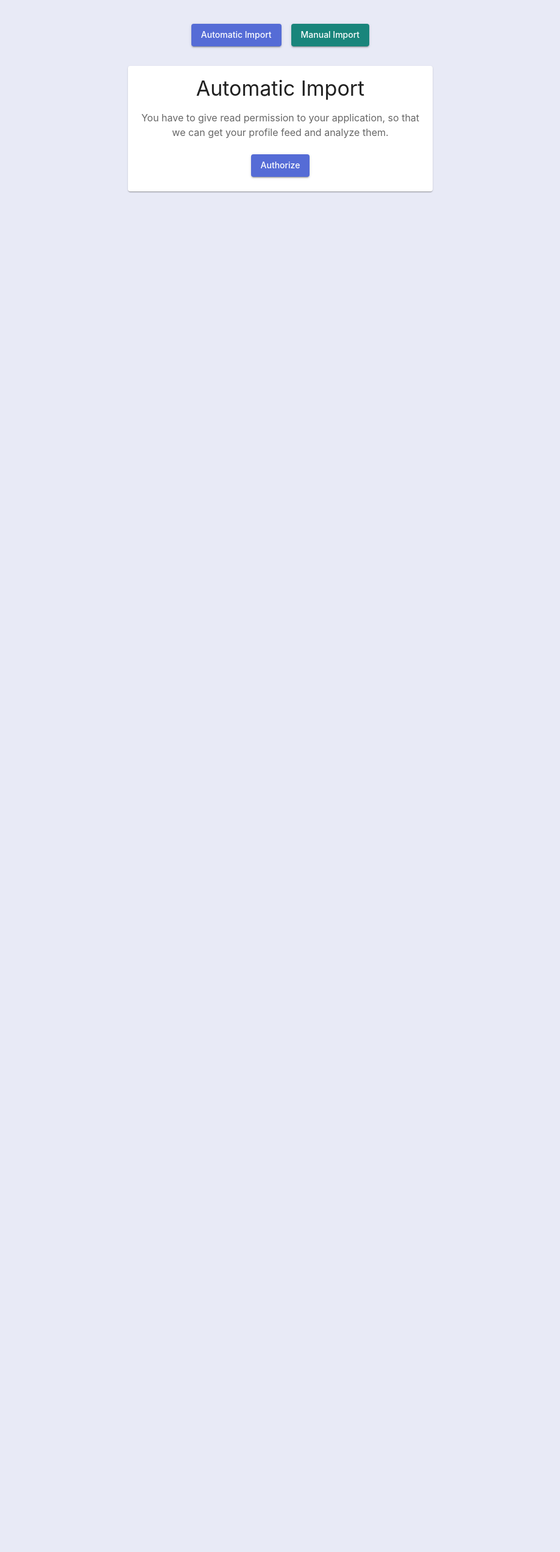
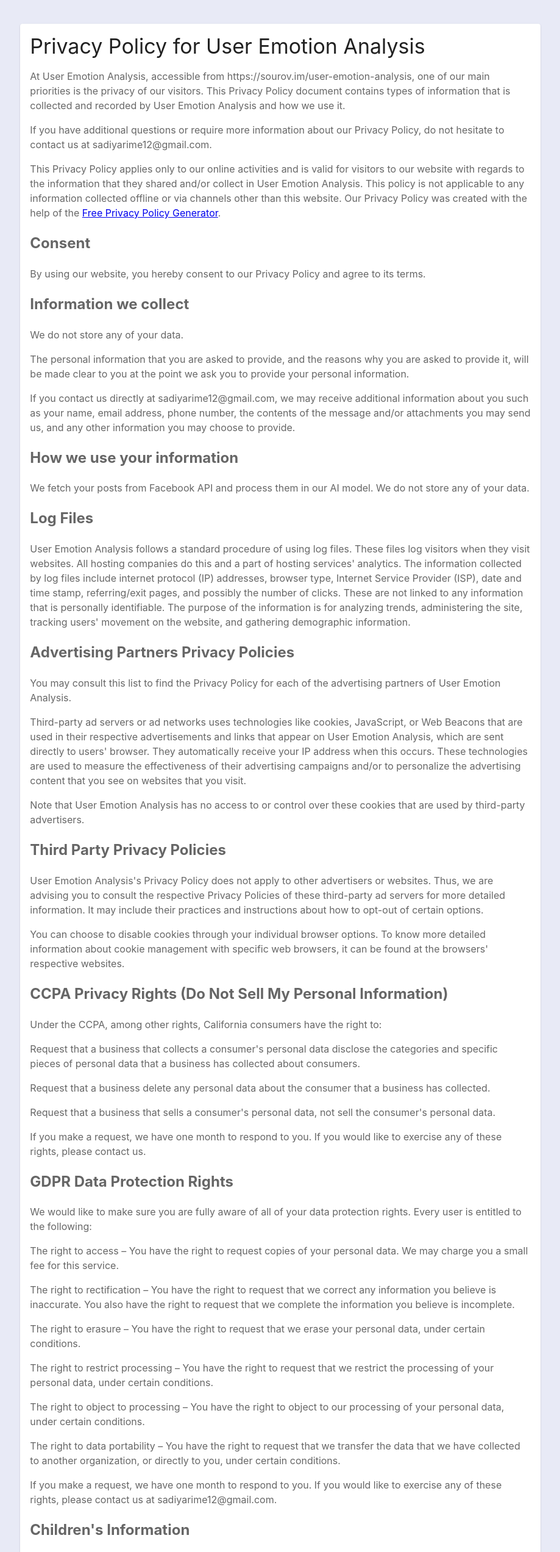
Before and after one commit to sourovroy/facebook-feed-emotion, a React (Create React App) app in the folder frontend/: page /privacy-policy in a window 1280 px wide. Shown: the part 161-2706 px from the top of the page at 61% size, without its empty margins (180-1099 px from the left). Before the commit the page ends 800 px from the top, so only its background shows below. Built offline with nearby package versions, Linux system fonts and the light colour scheme; no server answers.

Commit message:
Add privacy pages

```diff
--- a/frontend/package.json
+++ b/frontend/package.json
@@ -18,6 +18,7 @@
     "react-chartjs-2": "^4.0.0",
     "react-dom": "^17.0.2",
     "react-redux": "^7.2.6",
+    "react-router-dom": "^6.2.1",
     "react-scripts": "^5.0.0",
     "web-vitals": "^1.1.2"
   },
--- a/frontend/src/App.js
+++ b/frontend/src/App.js
@@ -1,12 +1,11 @@
 import Box from '@mui/material/Box';
 import Grid from '@mui/material/Grid';
+import { useEffect } from 'react';
+import { useRoutes } from "react-router-dom";
 
-import Output from './components/Output';
 import Header from './components/Header';
-import Importer from './components/Importer';
-
-import { useEffect } from 'react';
-import { useSelector } from 'react-redux';
+import Footer from './components/Footer';
+import routes from './routes';
 
 /**
  * Add script tag for Facebook
@@ -32,25 +31,26 @@
 }
 
 function App() {
-  const resultPage = useSelector((state) => state.process.resultPage);
-
   // Add Facebook SDK.
   useEffect(() => {
     loadFacebookSDK();
   }, []);
 
+  let elements = useRoutes(routes);
+
   return (
-    <div className="App">
+    <>
       <Grid container direction="row" justifyContent="center">
         <Grid item xs={8}>
-          <Box mt={2} mb={3}>
+          <Box mt={2}>
             <Header />
-
-            {resultPage ? <Output /> : <Importer />}
+            {elements}
           </Box>
         </Grid>
       </Grid>
-    </div>
+
+      <Footer />
+    </>
   );
 }
 
--- /dev/null
+++ b/frontend/src/components/Footer.js
@@ -0,0 +1,22 @@
+import { Link } from "react-router-dom";
+import { Box, Button } from '@mui/material';
+
+function Footer() {
+  return (
+    <Box
+      sx={{
+        bgcolor: 'background.footer',
+        textAlign: 'center'
+      }}
+      mt={3} pt={2} pb={2}
+    >
+      <Button color='secondary' size="small" to="/" component={Link}>Home</Button>
+      <span> | </span>
+      <Button color='secondary' size="small" to="/privacy-policy" component={Link}>Privacy Policy</Button>
+      <span> | </span>
+      <Button color='secondary' size="small" to="/user-data-deletion" component={Link}>User Data Deletion</Button>
+    </Box>
+  );
+}
+
+export default Footer;
--- a/frontend/src/index.js
+++ b/frontend/src/index.js
@@ -3,6 +3,7 @@
 import CssBaseline from '@mui/material/CssBaseline';
 import { ThemeProvider } from '@mui/material/styles';
 import { Provider } from 'react-redux'
+import { BrowserRouter } from "react-router-dom";
 
 import store from './store/index';
 import theme from './theme';
@@ -14,8 +15,10 @@
 ReactDOM.render(
   <Provider store={store}>
     <ThemeProvider theme={theme}>
-      <CssBaseline />
-      <App />
+      <BrowserRouter>
+        <CssBaseline />
+        <App />
+      </BrowserRouter>
     </ThemeProvider>
   </Provider>,
   document.getElementById('root')
--- /dev/null
+++ b/frontend/src/pages/Home.js
@@ -0,0 +1,15 @@
+import Output from '../components/Output';
+import Importer from '../components/Importer';
+import { useSelector } from 'react-redux';
+
+function Home() {
+  const resultPage = useSelector((state) => state.process.resultPage);
+
+  return (
+    <div>
+      {resultPage ? <Output /> : <Importer />}
+    </div>
+  );
+}
+
+export default Home;
--- /dev/null
+++ b/frontend/src/pages/PrivacyPolicy.js
@@ -0,0 +1,73 @@
+import { Card, CardContent, Typography } from '@mui/material';
+
+function PrivacyPolicy() {
+  return (
+    <Card>
+      <CardContent>
+        <Typography variant="h4" component="h1" mb={2}>Privacy Policy for User Emotion Analysis</Typography>
+        <Typography variant="body1" component="div" color="text.secondary">
+          <p>At User Emotion Analysis, accessible from https://sourov.im/user-emotion-analysis, one of our main priorities is the privacy of our visitors. This Privacy Policy document contains types of information that is collected and recorded by User Emotion Analysis and how we use it.</p>
+
+          <p>If you have additional questions or require more information about our Privacy Policy, do not hesitate to contact us at sadiyarime12@gmail.com.</p>
+
+          <p>This Privacy Policy applies only to our online activities and is valid for visitors to our website with regards to the information that they shared and/or collect in User Emotion Analysis. This policy is not applicable to any information collected offline or via channels other than this website. Our Privacy Policy was created with the help of the <a href="https://www.privacypolicygenerator.info">Free Privacy Policy Generator</a>.</p>
+
+          <h2>Consent</h2>
+
+          <p>By using our website, you hereby consent to our Privacy Policy and agree to its terms.</p>
+
+          <h2>Information we collect</h2>
+          <p>We do not store any of your data.</p>
+          <p>The personal information that you are asked to provide, and the reasons why you are asked to provide it, will be made clear to you at the point we ask you to provide your personal information.</p>
+          <p>If you contact us directly at sadiyarime12@gmail.com, we may receive additional information about you such as your name, email address, phone number, the contents of the message and/or attachments you may send us, and any other information you may choose to provide.</p>
+
+          <h2>How we use your information</h2>
+
+          <p>We fetch your posts from Facebook API and process them in our AI model. We do not store any of your data.</p>
+
+          <h2>Log Files</h2>
+
+          <p>User Emotion Analysis follows a standard procedure of using log files. These files log visitors when they visit websites. All hosting companies do this and a part of hosting services' analytics. The information collected by log files include internet protocol (IP) addresses, browser type, Internet Service Provider (ISP), date and time stamp, referring/exit pages, and possibly the number of clicks. These are not linked to any information that is personally identifiable. The purpose of the information is for analyzing trends, administering the site, tracking users' movement on the website, and gathering demographic information.</p>
+
+          <h2>Advertising Partners Privacy Policies</h2>
+          <p>You may consult this list to find the Privacy Policy for each of the advertising partners of User Emotion Analysis.</p>
+          <p>Third-party ad servers or ad networks uses technologies like cookies, JavaScript, or Web Beacons that are used in their respective advertisements and links that appear on User Emotion Analysis, which are sent directly to users' browser. They automatically receive your IP address when this occurs. These technologies are used to measure the effectiveness of their advertising campaigns and/or to personalize the advertising content that you see on websites that you visit.</p>
+          <p>Note that User Emotion Analysis has no access to or control over these cookies that are used by third-party advertisers.</p>
+
+          <h2>Third Party Privacy Policies</h2>
+
+          <p>User Emotion Analysis's Privacy Policy does not apply to other advertisers or websites. Thus, we are advising you to consult the respective Privacy Policies of these third-party ad servers for more detailed information. It may include their practices and instructions about how to opt-out of certain options. </p>
+
+          <p>You can choose to disable cookies through your individual browser options. To know more detailed information about cookie management with specific web browsers, it can be found at the browsers' respective websites.</p>
+
+          <h2>CCPA Privacy Rights (Do Not Sell My Personal Information)</h2>
+
+          <p>Under the CCPA, among other rights, California consumers have the right to:</p>
+          <p>Request that a business that collects a consumer's personal data disclose the categories and specific pieces of personal data that a business has collected about consumers.</p>
+          <p>Request that a business delete any personal data about the consumer that a business has collected.</p>
+          <p>Request that a business that sells a consumer's personal data, not sell the consumer's personal data.</p>
+          <p>If you make a request, we have one month to respond to you. If you would like to exercise any of these rights, please contact us.</p>
+
+          <h2>GDPR Data Protection Rights</h2>
+
+          <p>We would like to make sure you are fully aware of all of your data protection rights. Every user is entitled to the following:</p>
+          <p>The right to access – You have the right to request copies of your personal data. We may charge you a small fee for this service.</p>
+          <p>The right to rectification – You have the right to request that we correct any information you believe is inaccurate. You also have the right to request that we complete the information you believe is incomplete.</p>
+          <p>The right to erasure – You have the right to request that we erase your personal data, under certain conditions.</p>
+          <p>The right to restrict processing – You have the right to request that we restrict the processing of your personal data, under certain conditions.</p>
+          <p>The right to object to processing – You have the right to object to our processing of your personal data, under certain conditions.</p>
+          <p>The right to data portability – You have the right to request that we transfer the data that we have collected to another organization, or directly to you, under certain conditions.</p>
+          <p>If you make a request, we have one month to respond to you. If you would like to exercise any of these rights, please contact us at sadiyarime12@gmail.com.</p>
+
+          <h2>Children's Information</h2>
+
+          <p>Another part of our priority is adding protection for children while using the internet. We encourage parents and guardians to observe, participate in, and/or monitor and guide their online activity.</p>
+
+          <p>User Emotion Analysis does not knowingly collect any Personal Identifiable Information from children under the age of 13. If you think that your child provided this kind of information on our website, we strongly encourage you to contact us immediately and we will do our best efforts to promptly remove such information from our records.</p>
+        </Typography>
+      </CardContent>
+    </Card>
+  );
+}
+
+export default PrivacyPolicy;
--- /dev/null
+++ b/frontend/src/pages/UserDataDeletion.js
@@ -0,0 +1,18 @@
+import { Card, CardContent, Typography } from '@mui/material';
+
+function UserDataDeletion() {
+  return (
+    <Card>
+      <CardContent>
+        <Typography variant="h4" component="h1" mb={2}>User Data Deletion</Typography>
+        <Typography variant="body1" component="div" color="text.secondary">
+          <p>We do not store any of your data, so there is nothing to delete.</p>
+          <p>You may check it in our public repository https://github.com/sourovroy/facebook-feed-emotion</p>
+          <p>If you have any question feel free to contact us at sadiyarime12@gmail.com</p>
+        </Typography>
+      </CardContent>
+    </Card>
+  );
+}
+
+export default UserDataDeletion;
--- /dev/null
+++ b/frontend/src/routes.js
@@ -0,0 +1,20 @@
+import Home from './pages/Home';
+import PrivacyPolicy from './pages/PrivacyPolicy';
+import UserDataDeletion from './pages/UserDataDeletion';
+
+const routes = [
+  {
+    path: "/",
+    element: <Home />
+  },
+  {
+    path: "/privacy-policy",
+    element: <PrivacyPolicy />
+  },
+  {
+    path: "/user-data-deletion",
+    element: <UserDataDeletion />
+  },
+];
+
+export default routes;
--- a/frontend/src/theme.js
+++ b/frontend/src/theme.js
@@ -14,7 +14,8 @@
       main: red.A400,
     },
     background: {
-      default: '#e8eaf6'
+      default: '#e8eaf6',
+      footer: '#ffffff',
     }
   },
   typography: {
```
Also changed, not shown: frontend/public/manifest.json, 1 other file (tests, documents, lock files or other folders).
